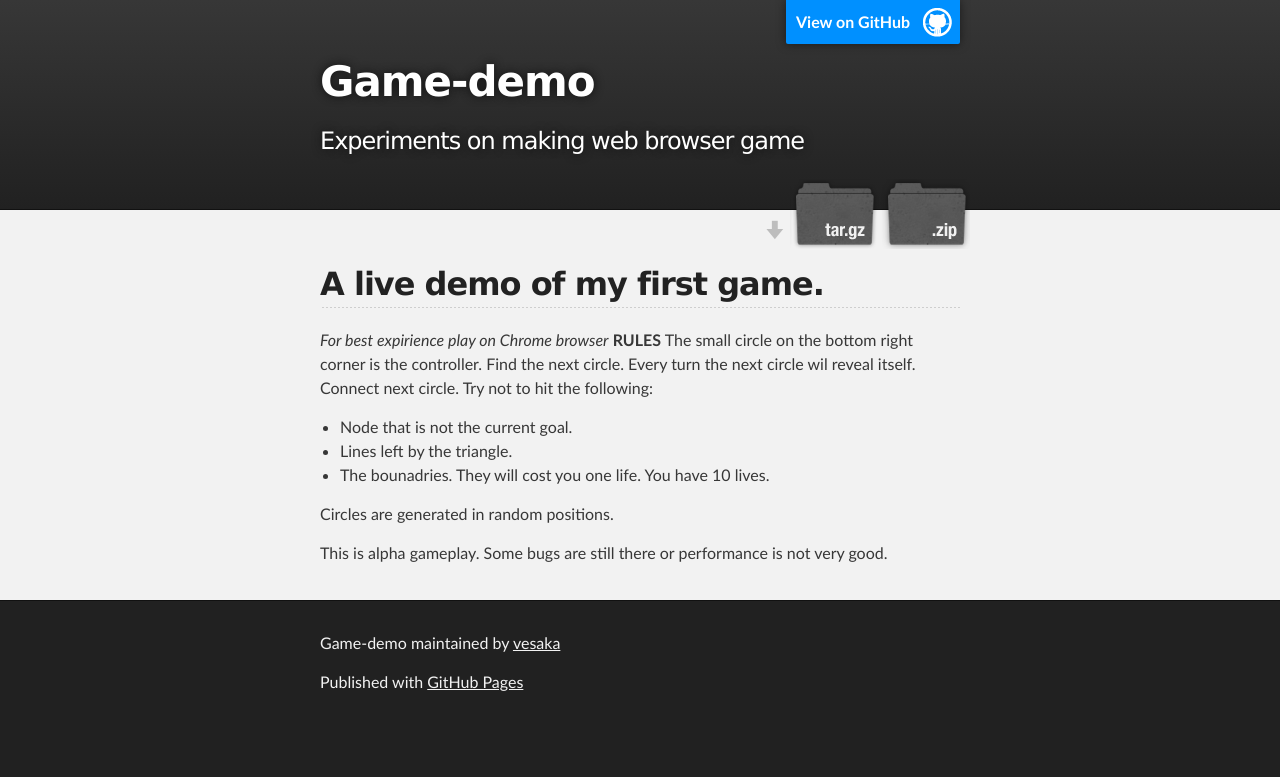
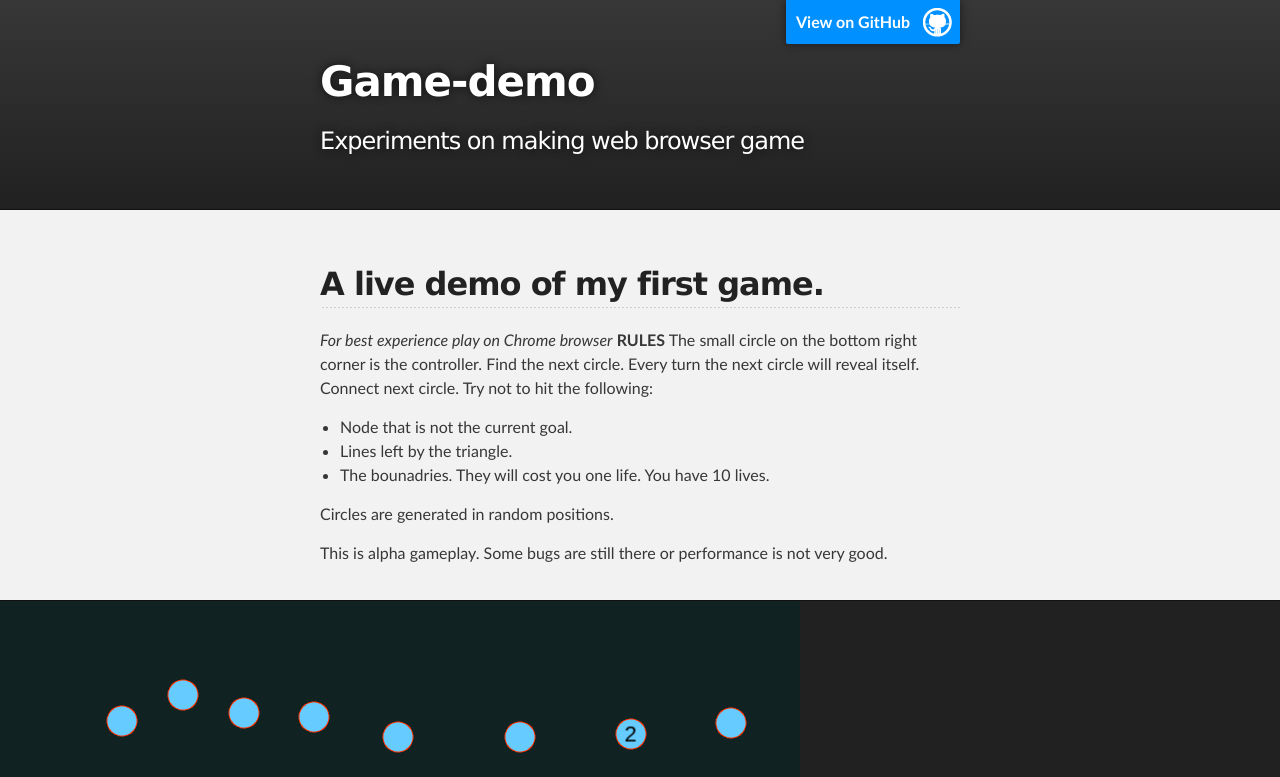
Before and after one commit to vesaka/game-demo, a plain HTML site: page index.html in a window 1280 px wide. Shown: the top 777 px of the page. Drawn offline with Linux system fonts and the light colour scheme.

Commit message:
Launch the game

```diff
--- a/index.html
+++ b/index.html
@@ -7,7 +7,8 @@
         <meta name="description" content="Game-demo : Experiments on making web browser game">
 
         <link rel="stylesheet" type="text/css" media="screen" href="stylesheets/stylesheet.css">
-
+        <script src="pixi.js/bin/pixi.min.js"></script>
+        <script src="js/_game.min.js"></script>
         <title>Game-demo</title>
     </head>
 
@@ -17,14 +18,8 @@
         <div id="header_wrap" class="outer">
             <header class="inner">
                 <a id="forkme_banner" href="https://github.com/vesaka/game-demo">View on GitHub</a>
-
                 <h1 id="project_title">Game-demo</h1>
                 <h2 id="project_tagline">Experiments on making web browser game</h2>
-
-            <section id="downloads">
-              <a class="zip_download_link" href="https://github.com/vesaka/game-demo/zipball/master">Download this project as a .zip file</a>
-              <a class="tar_download_link" href="https://github.com/vesaka/game-demo/tarball/master">Download this project as a tar.gz file</a>
-            </section>
             </header>
         </div>
 
@@ -33,11 +28,11 @@
             <section id="main_content" class="inner">
                 <h2>
                     <a id="a-live-demo-of-my-first-game" class="anchor" href="#a-live-demo-of-my-first-game" aria-hidden="true"><span aria-hidden="true" class="octicon octicon-link"></span></a>A live demo of my first game.</h2>
-
-<p><em>For best expirience play on Chrome browser</em>
+                <script>Game.init();</script>
+                <p><em>For best experience play on Chrome browser</em>
                     <strong>RULES</strong>
                     The small circle on the bottom right corner is the controller.
-Find the next circle. Every turn the next circle wil reveal itself.
+                    Find the next circle. Every turn the next circle will reveal itself.
                     Connect next circle.
                     Try not to hit the following:</p>
 
@@ -61,8 +56,5 @@ They will cost you one life. You have 10 lives. </li>
                 <p>Published with <a href="https://pages.github.com">GitHub Pages</a></p>
             </footer>
         </div>
-
-
-
     </body>
 </html>
```
Lines whose indentation alone changed are shown as unchanged.
